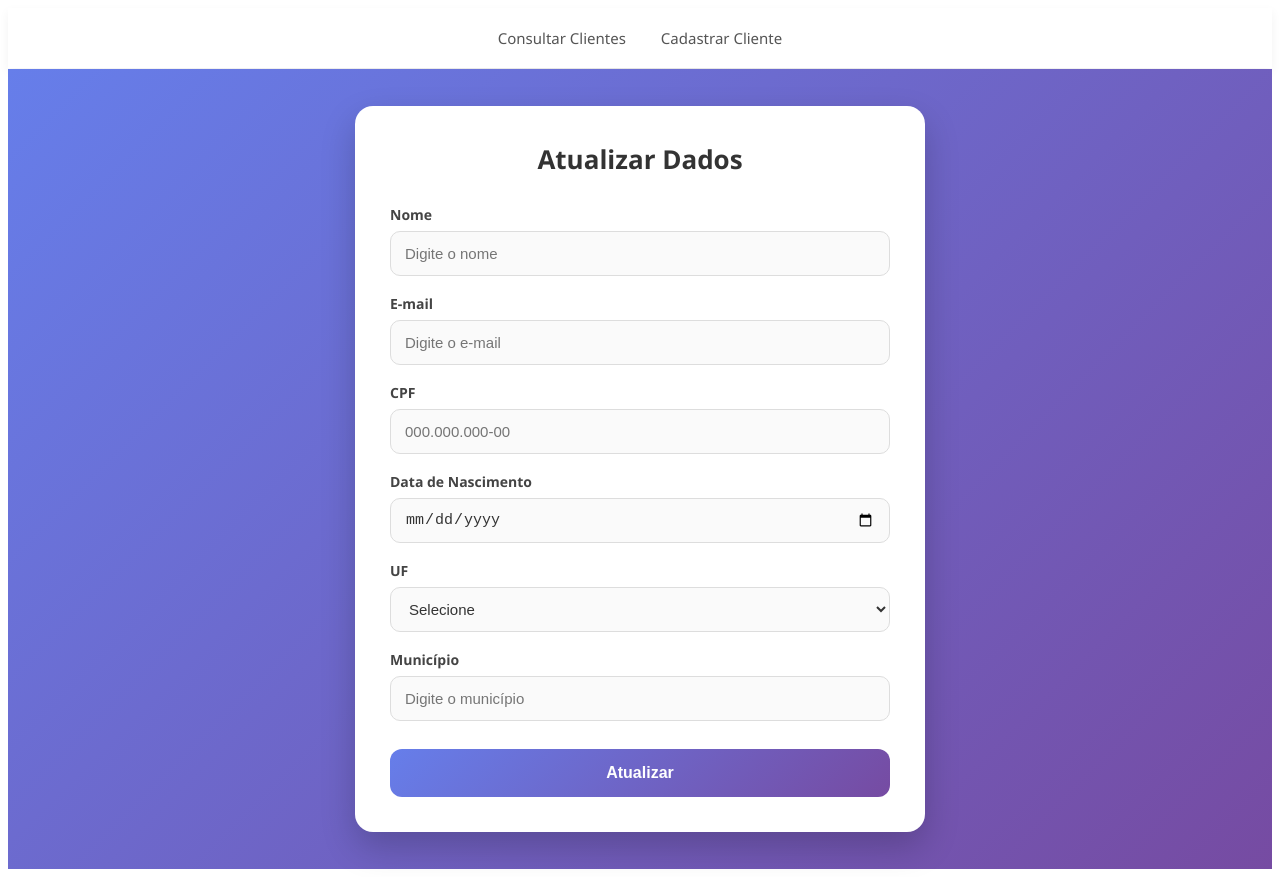
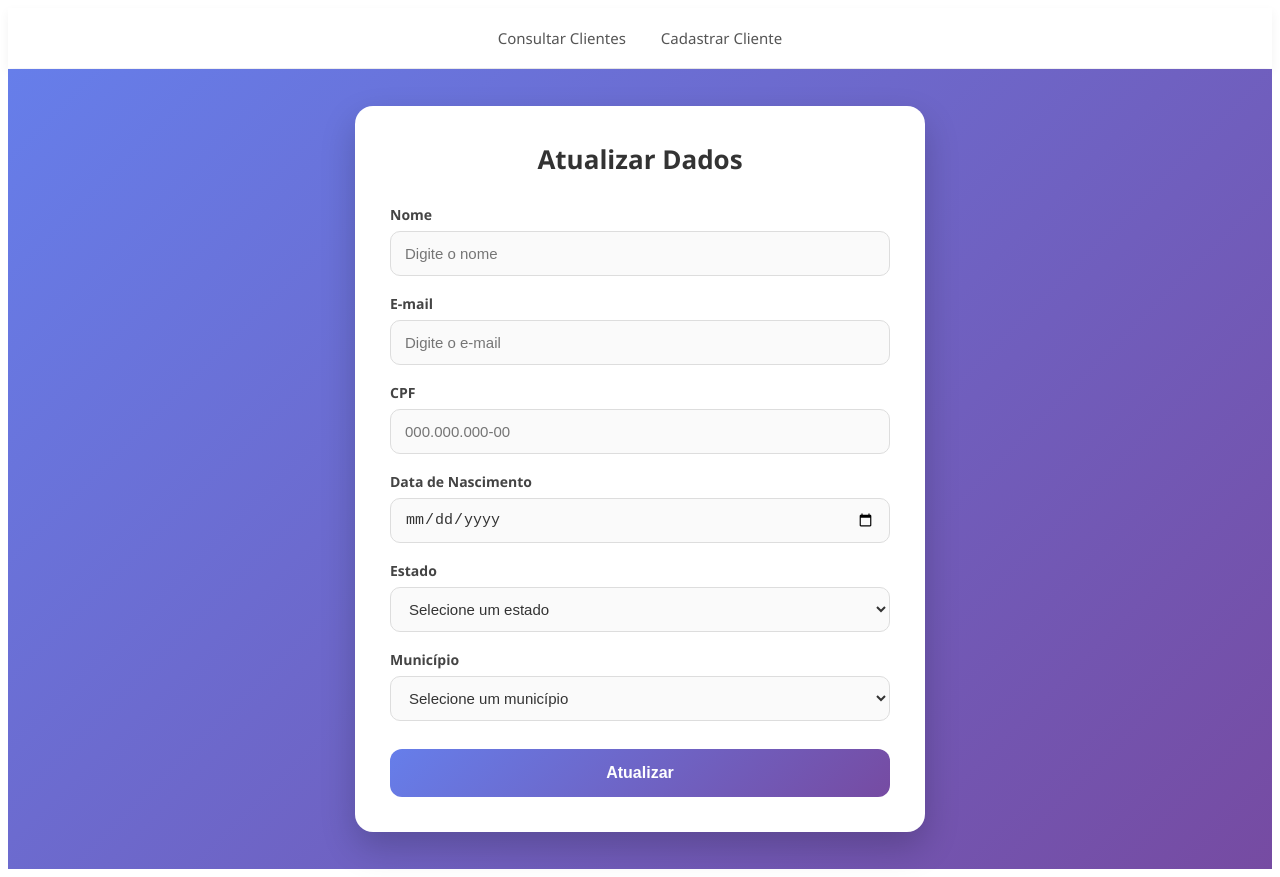
Before and after one commit to felipefaraujo14-hue/crud_pessoas, an Angular app: page /editar/1 in a window 1280 px wide. Built offline with nearby package versions, Linux system fonts and the light colour scheme.

Commit message:
reformulaçao no html

```diff
--- a/src/app/pessoas/editar/editar.html
+++ b/src/app/pessoas/editar/editar.html
@@ -1,63 +1,83 @@
 <form [formGroup]="formulario" (ngSubmit)="salvar()">
+
   <h2>Atualizar Dados</h2>
+
   <div>
     <label for="nome">Nome</label>
-  <input type="text" id="nome" formControlName="nome" placeholder="Digite o nome">
+    <input
+      type="text"
+      id="nome"
+      formControlName="nome"
+      placeholder="Digite o nome">
   </div>
 
   <div>
     <label for="email">E-mail</label>
-  <input type="email" id="email" formControlName="email" placeholder="Digite o e-mail">
+    <input
+      type="email"
+      id="email"
+      formControlName="email"
+      placeholder="Digite o e-mail">
   </div>
 
   <div>
     <label for="cpf">CPF</label>
-  <input type="text" id="cpf" formControlName="cpf" placeholder="000.000.000-00">
+    <input
+      type="text"
+      id="cpf"
+      formControlName="cpf"
+      placeholder="000.000.000-00">
   </div>
 
   <div>
     <label for="dataNascimento">Data de Nascimento</label>
-  <input type="date" id="dataNascimento" formControlName="dataNascimento">
+    <input
+      type="date"
+      id="dataNascimento"
+      formControlName="dataNascimento">
   </div>
 
   <div>
-  <label for="uf">UF</label>
-  <select id="uf" formControlName="uf">
-    <option value="">Selecione</option>
-    <option value="AC">AC</option>
-    <option value="AP">AP</option>
-    <option value="AM">AM</option>
-    <option value="PA">PA</option>
-    <option value="RO">RO</option>
-    <option value="RR">RR</option>
-    <option value="TO">TO</option>
-    <option value="AL">AL</option>
-    <option value="BA">BA</option>
-    <option value="CE">CE</option>
-    <option value="MA">MA</option>
-    <option value="PB">PB</option>
-    <option value="PE">PE</option>
-    <option value="PI">PI</option>
-    <option value="RN">RN</option>
-    <option value="SE">SE</option>
-    <option value="DF">DF</option>
-    <option value="GO">GO</option>
-    <option value="MT">MT</option>
-    <option value="MS">MS</option>
-    <option value="ES">ES</option>
-    <option value="MG">MG</option>
-    <option value="RJ">RJ</option>
-    <option value="SP">SP</option>
-    <option value="PR">PR</option>
-    <option value="RS">RS</option>
-    <option value="SC">SC</option>
+    <label for="uf">Estado</label>
+
+    <select
+      id="uf"
+      formControlName="uf"
+      (change)="carregarMunicipios()">
+
+      <option value="">Selecione um estado</option>
+
+      <option
+        *ngFor="let estado of estados"
+        [value]="estado.id">
+
+        {{ estado.sigla }} - {{ estado.nome }}
+
+      </option>
+
     </select>
   </div>
 
   <div>
     <label for="municipio">Município</label>
-  <input type="text" id="municipio" formControlName="municipio" placeholder="Digite o município">
+
+    <select
+      id="municipio"
+      formControlName="municipio">
+
+      <option value="">Selecione um município</option>
+
+      <option
+        *ngFor="let municipio of municipios"
+        [value]="municipio.nome">
+
+        {{ municipio.nome }}
+
+      </option>
+
+    </select>
   </div>
 
   <button type="submit">Atualizar</button>
+
 </form>
```
Lines whose indentation alone changed are shown as unchanged.
